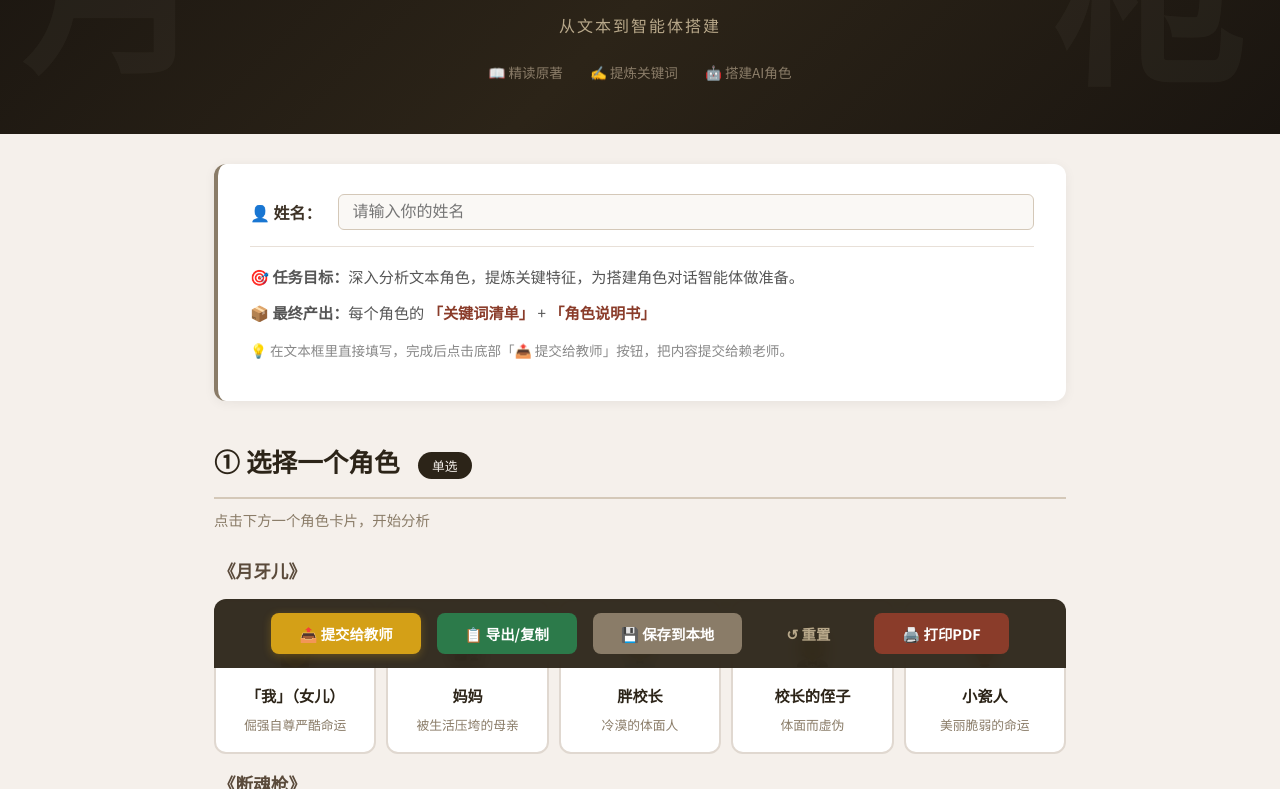
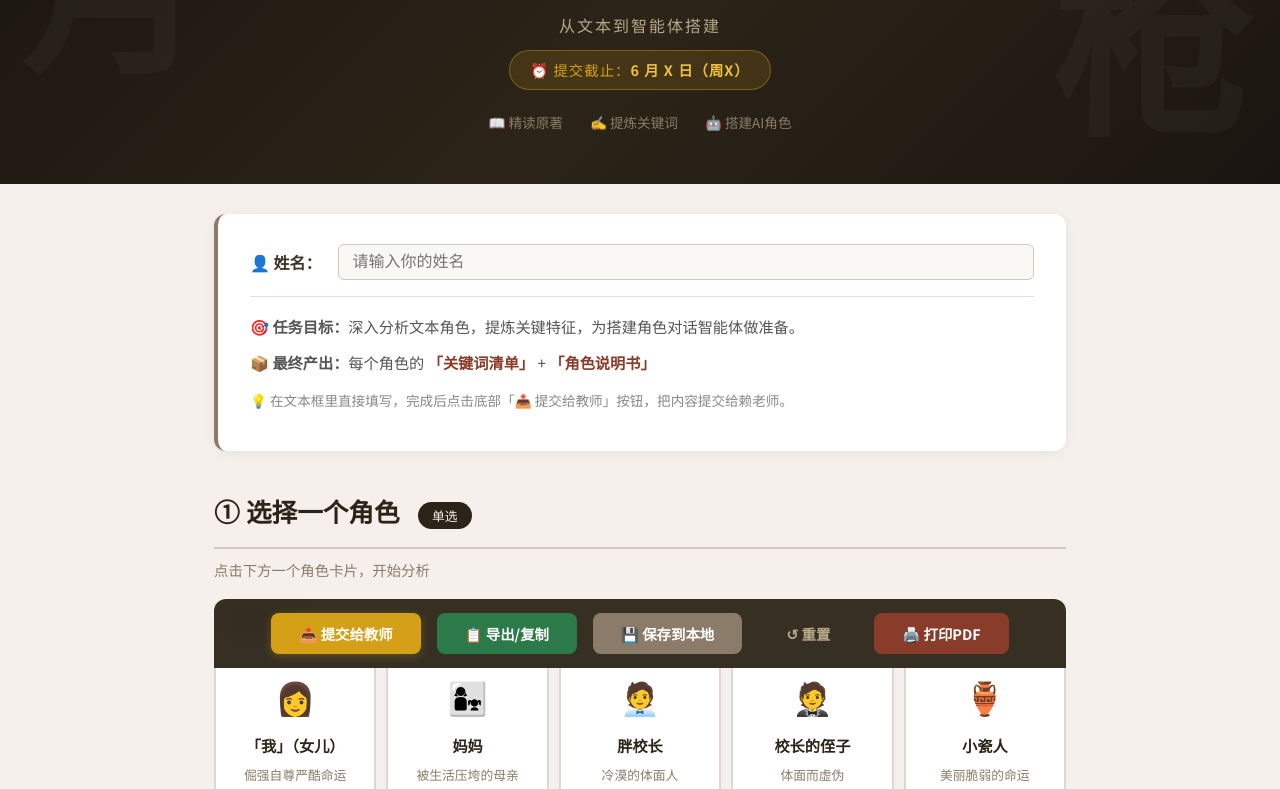
Before and after one commit to yylailai/yunyunzhongsheng-2.0, a plain HTML site: page index.html in a window 1280 px wide. Shown: the part 132-921 px from the top of the page. Drawn offline with Linux system fonts and the light colour scheme.

Commit message:
Add DDL banner to header

```diff
--- a/index.html
+++ b/index.html
@@ -54,6 +54,21 @@
     position: relative;
     z-index: 1;
   }
+
+  .ddl-banner {
+    display: inline-block;
+    background: rgba(212, 160, 23, 0.15);
+    border: 1px solid rgba(212, 160, 23, 0.4);
+    color: #d4a017;
+    padding: 6px 20px;
+    border-radius: 20px;
+    font-size: 0.9em;
+    margin: 10px 0 0 0;
+    letter-spacing: 1px;
+    position: relative;
+    z-index: 1;
+  }
+  .ddl-banner strong { color: #f0c040; }
   .header .sub {
     font-size: 1em;
     color: #b8a88a;
@@ -569,6 +584,7 @@
 <div class="header">
   <h1>芸芸众生2.0 · 老舍笔下的人间</h1>
   <div class="sub">从文本到智能体搭建</div>
+  <div class="ddl-banner">⏰ 提交截止：<strong>6 月 X 日（周X）</strong></div>
   <div class="meta">
     <span>📖 精读原著</span>
     <span>✍️ 提炼关键词</span>
```
